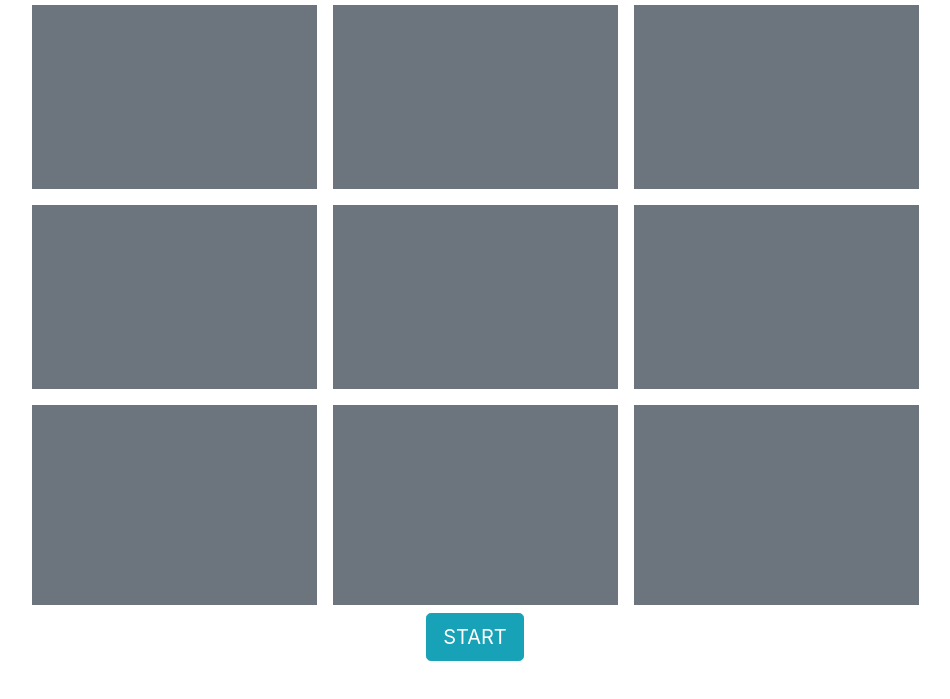
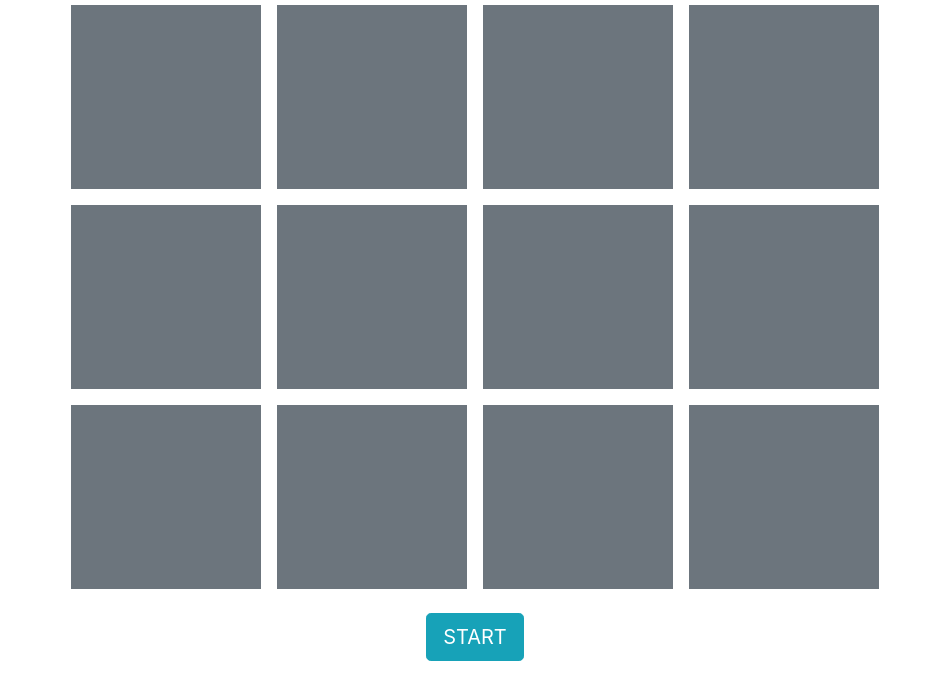
Before and after one commit to Castro-D/juego-memotest, a website: page index.html in a window 1280 px wide. Shown: the part 75-774 px from the top of the page, without its empty margins (165-1115 px from the left). Drawn offline with nearby package versions, Linux system fonts and the light colour scheme.

Commit message:
agrega columna de cuadros
anteriormente el numero de cuadros era impar, lo que hace que no se pueda terminar el juego

```diff
--- a/index.html
+++ b/index.html
@@ -14,19 +14,22 @@
             <h1 class='p-2 my-2 bg-info text-white rounded'>Memotest</h1>
         </div>
         <div class='row justify-content-center h-25'>
-            <div class='col-3 mr-3 mb-3 bg-secondary cuadros'></div>
-            <div class='col-3 mr-3 mb-3 bg-secondary cuadros'></div>
-            <div class='col-3 mb-3 bg-secondary cuadros'></div>
+            <div class='col-2 mr-3 mb-3 bg-secondary cuadros'></div>
+            <div class='col-2 mr-3 mb-3 bg-secondary cuadros'></div>
+            <div class='col-2 mb-3 mr-3 bg-secondary cuadros'></div>
+            <div class='col-2 mb-3 bg-secondary cuadros'></div>
         </div>
         <div class='row justify-content-center h-25'>
-            <div class='col-3 mr-3 mb-3 bg-secondary cuadros'></div>
-            <div class='col-3 mr-3 mb-3 bg-secondary cuadros'></div>
-            <div class='col-3 mb-3 bg-secondary cuadros'></div>
+            <div class='col-2 mr-3 mb-3 bg-secondary cuadros'></div>
+            <div class='col-2 mr-3 mb-3 bg-secondary cuadros'></div>
+            <div class='col-2 mb-3 mr-3 bg-secondary cuadros'></div>
+            <div class='col-2 mb-3 bg-secondary cuadros'></div>
         </div>
         <div class='row justify-content-center h-25'>
-            <div class='col-3 mr-3 bg-secondary cuadros'></div>
-            <div class='col-3 mr-3 bg-secondary cuadros'></div>
-            <div class='col-3 bg-secondary cuadros'></div>
+            <div class='col-2 mr-3 mb-3 bg-secondary cuadros'></div>
+            <div class='col-2 mr-3 mb-3 bg-secondary cuadros'></div>
+            <div class='col-2 mb-3 mr-3 bg-secondary cuadros'></div>
+            <div class='col-2 mb-3 bg-secondary cuadros'></div>
         </div>
         <div class='row justify-content-center mt-2'>
             <button type="button" class="btn btn-info btn-lg">START</button>
```
